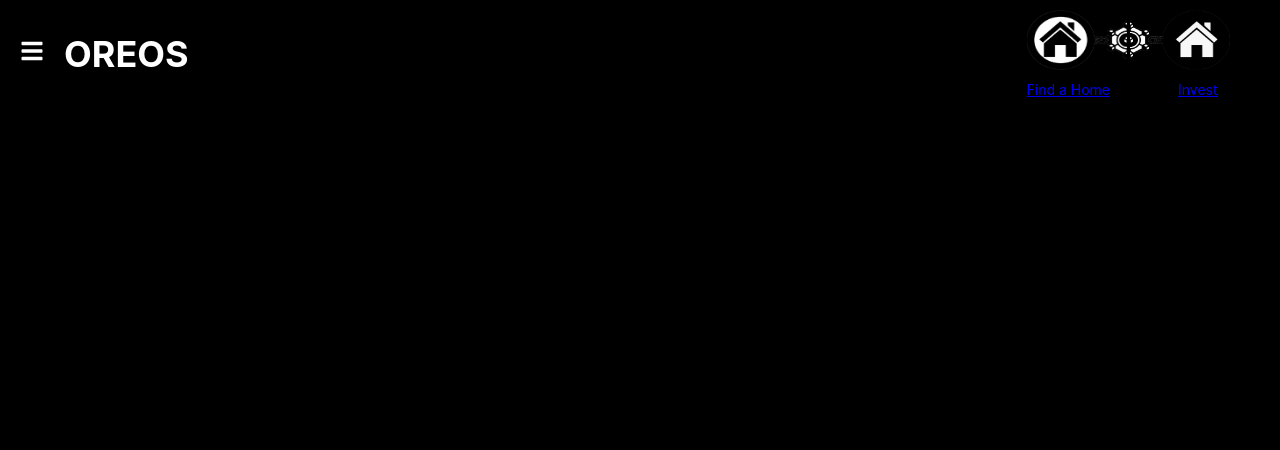
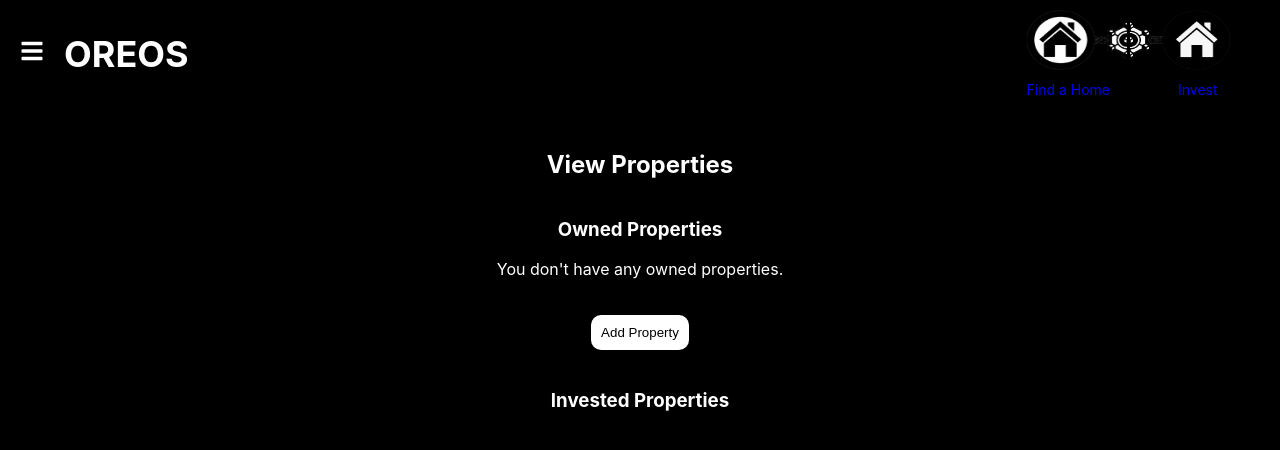
Before and after one commit to AI-and-Blockchain/F23_OREOS, a React (Create React App) app: page /view-properties in a window 1280 px wide. Shown: the top 450 px of the page. Built offline with nearby package versions, Linux system fonts and the light colour scheme.

Commit message:
View Properties & MetaMask

```diff
--- a/package.json
+++ b/package.json
@@ -12,7 +12,8 @@
     "react-icons": "^4.2.0",
     "react-router-dom": "^6.20.0",
     "react-scripts": "5.0.1",
-    "web-vitals": "^2.1.4"
+    "web-vitals": "^2.1.4",
+    "web3": "^4.2.2"
   },
   "scripts": {
     "start": "react-scripts start",
--- a/src/App.css
+++ b/src/App.css
@@ -120,6 +120,9 @@ li:last-child {
   color: #61dafb;
 }
 
+a {
+  text-decoration: none;
+}
 
 .view-button {
   background-color: white;
@@ -136,13 +139,13 @@ li:last-child {
   color: white;
 }
 
-.connect-metamask-button {
+.shared-button-style{
   background-color: white;
   color: black;
   border: none;
   border-radius: 10px;
   padding: 10px;
-  margin-top: 10px;
+  margin-top: 20px;
   cursor: pointer;
   position: relative;
 }
@@ -154,7 +157,7 @@ li:last-child {
   transform: translateX(-50%);
   width: 100px; /* Adjust the width as needed */
   height: 100px; /* Adjust the height as needed */
-  margin-top: 30px; /* Half of the height to center the logo */
+  margin-top: 50px; /* Half of the height to center the logo */
 }
 
 @keyframes App-logo-spin {
--- a/src/App.js
+++ b/src/App.js
@@ -4,7 +4,9 @@ import FindHome from './FindHome';
 import Invest from './Invest';
 import Navbar from './Navbar';
 import Sidebar from './Sidebar';
+import ViewProperties from './ViewProperties';
 import PropertyView from './PropertyView';
+import { MetamaskProvider } from './MetaContext';
 import './App.css'; // Import your CSS file
 
 function App() {
@@ -12,10 +14,10 @@ function App() {
 
   const toggleSidebar = () => {
     setSidebarOpen(!isSidebarOpen);
-    console.log(isSidebarOpen);
   };
 
   return (
+    <MetamaskProvider>
     <div className="app">
       <Navbar onToggleSidebar={toggleSidebar} />
       <Sidebar isOpen={isSidebarOpen} onClose={toggleSidebar} onToggleSidebar={toggleSidebar} />
@@ -26,6 +28,7 @@ function App() {
             path="/property-view/:listingData"
             element={<PropertyView />}
          />
+        <Route path="/view-properties" element={<ViewProperties />} />
         {/* Add the default route to navigate to /find-home */}
         <Route
           path="/"
@@ -33,6 +36,7 @@ function App() {
         />
       </Routes>
     </div>
+    </MetamaskProvider>
   );
 }
 
--- /dev/null
+++ b/src/MetaContext.js
@@ -0,0 +1,22 @@
+// Create a context to store the connected account address
+import { createContext, useContext, useState } from 'react';
+
+const MetamaskContext = createContext();
+
+export const MetamaskProvider = ({ children }) => {
+  const [connectedAccount, setConnectedAccount] = useState(null);
+
+  const connectAccount = (account) => {
+    setConnectedAccount(account);
+  };
+
+  return (
+    <MetamaskContext.Provider value={{ connectedAccount, connectAccount }}>
+      {children}
+    </MetamaskContext.Provider>
+  );
+};
+
+export const useMetamask = () => {
+  return useContext(MetamaskContext);
+};
--- a/src/Sidebar.js
+++ b/src/Sidebar.js
@@ -1,14 +1,33 @@
 import React, { useState, useEffect } from 'react';
 import { FaBars } from 'react-icons/fa';
+import Web3 from 'web3'; // Import Web3 library
+import { Link } from 'react-router-dom';
 import './App.css'; // Import your CSS file
-import MetamaskLogo from './metamask.png'; // Replace with the actual path to your Metamask logo
-
+import MetamaskLogo from './metamask.png';
+import MetamaskLogo2 from './metamask2.png';
 function Sidebar({ onClose, onToggleSidebar, isOpen }) {
   const [sidebarOpen, setSidebarOpen] = useState(isOpen);
+  const [web3, setWeb3] = useState(null);
+  const [isMetamaskConnected, setIsMetamaskConnected] = useState(false);
 
   useEffect(() => {
     setSidebarOpen(isOpen);
   }, [isOpen]);
+
+  useEffect(() => {
+    // Check if Metamask is installed
+    if (window.ethereum) {
+      const web3Instance = new Web3(window.ethereum);
+      setWeb3(web3Instance);
+    } else {
+      console.log('Metamask is not installed.');
+    }
+  }, []);
+
+  useEffect(() => {
+    // Check if Metamask is connected
+    setIsMetamaskConnected(web3 && web3.currentProvider.connected);
+  }, [web3]);
 
   const toggleSidebar = () => {
     setSidebarOpen(!sidebarOpen);
@@ -17,12 +36,24 @@ function Sidebar({ onClose, onToggleSidebar, isOpen }) {
   };
 
   const sidebarStyle = {
-    left: sidebarOpen ? '0%' : '-25%', // Adjust the left position based on sidebarOpen state
+    left: sidebarOpen ? '0' : '-25%', // Adjust the left position based on sidebarOpen state
   };
 
-  const connectToMetamask = () => {
-    // Add your Metamask connection logic here
-    console.log('Connecting to Metamask...');
+  const connectToMetamask = async () => {
+    if (!web3) {
+      console.log('Web3 not initialized.');
+      return;
+    }
+
+    try {
+      // Request account access if needed
+      await window.ethereum.request({ method: 'eth_requestAccounts' });
+      console.log('Connected to Metamask.');
+      // Now you can use web3 to interact with the user's wallet
+      setIsMetamaskConnected(true);
+    } catch (error) {
+      console.error('Error connecting to Metamask:', error);
+    }
   };
 
   return (
@@ -32,14 +63,18 @@ function Sidebar({ onClose, onToggleSidebar, isOpen }) {
       </div>
       {sidebarOpen && (
         <div className="sidebar-content">
-          {/* Add your login options or any other content here */}
           <p>Login</p>
-
-          {/* Connect to Metamask button with Metamask logo stacked on top */}
-          <button className="connect-metamask-button" onClick={connectToMetamask}>
-            <span>Connect to Metamask</span>
-            <img src={MetamaskLogo} alt="Metamask" className="metamask-logo" />
-          </button>
+          {isMetamaskConnected ? (
+            <Link to="/view-properties" className="shared-button-style">
+              <span>View Properties</span>
+              <img src={MetamaskLogo2} alt="Metamask" className="metamask-logo" />
+            </Link>
+          ) : (
+            <button className="shared-button-style" onClick={connectToMetamask}>
+              <span>Connect to Metamask</span>
+              <img src={MetamaskLogo} alt="Metamask" className="metamask-logo" />
+            </button>
+          )}
         </div>
       )}
     </div>
--- /dev/null
+++ b/src/ViewProperties.js
@@ -0,0 +1,55 @@
+import React, { useState, useEffect } from 'react';
+import { useMetamask } from './MetaContext';
+import './App.css';
+
+function ViewProperties() {
+  const [ownedProperties, setOwnedProperties] = useState([]);
+  const [investedProperties, setInvestedProperties] = useState([]);
+
+  // Fetch data or update state related to user's properties
+  useEffect(() => {
+    // Add logic to fetch or update properties data based on the user's account
+    // For example, you might fetch data from a backend server or blockchain
+    // and update the state with setOwnedProperties and setInvestedProperties
+  }, []);
+
+  const hasOwnedProperties = ownedProperties.length > 0;
+
+  return (
+    <div style={{ marginTop: '0px', padding: '100px', display: 'flex', flexDirection: 'column', alignItems: 'center' }}>
+      <h2>View Properties</h2>
+
+      {/* Owned Properties Section */}
+      <div style={{ textAlign: 'center', marginBottom: '20px' }}>
+        <h3>Owned Properties</h3>
+        {hasOwnedProperties ? (
+          // Display a list of owned properties
+          <ul>
+            {ownedProperties.map((property) => (
+              <li key={property.id}>{property.name}</li>
+            ))}
+          </ul>
+        ) : (
+          // Show a message and "Add Property" button if no owned properties
+          <div>
+            <p>You don't have any owned properties.</p>
+            <button className="shared-button-style">Add Property</button>
+          </div>
+        )}
+      </div>
+
+      {/* Invested Properties Section */}
+      <div>
+        <h3>Invested Properties</h3>
+        {/* Display a list of invested properties */}
+        <ul>
+          {investedProperties.map((property) => (
+            <li key={property.id}>{property.name}</li>
+          ))}
+        </ul>
+      </div>
+    </div>
+  );
+}
+
+export default ViewProperties;
```
Also changed, not shown: src/metamask2.png (added), 1 other file (tests, documents, lock files or other folders).
